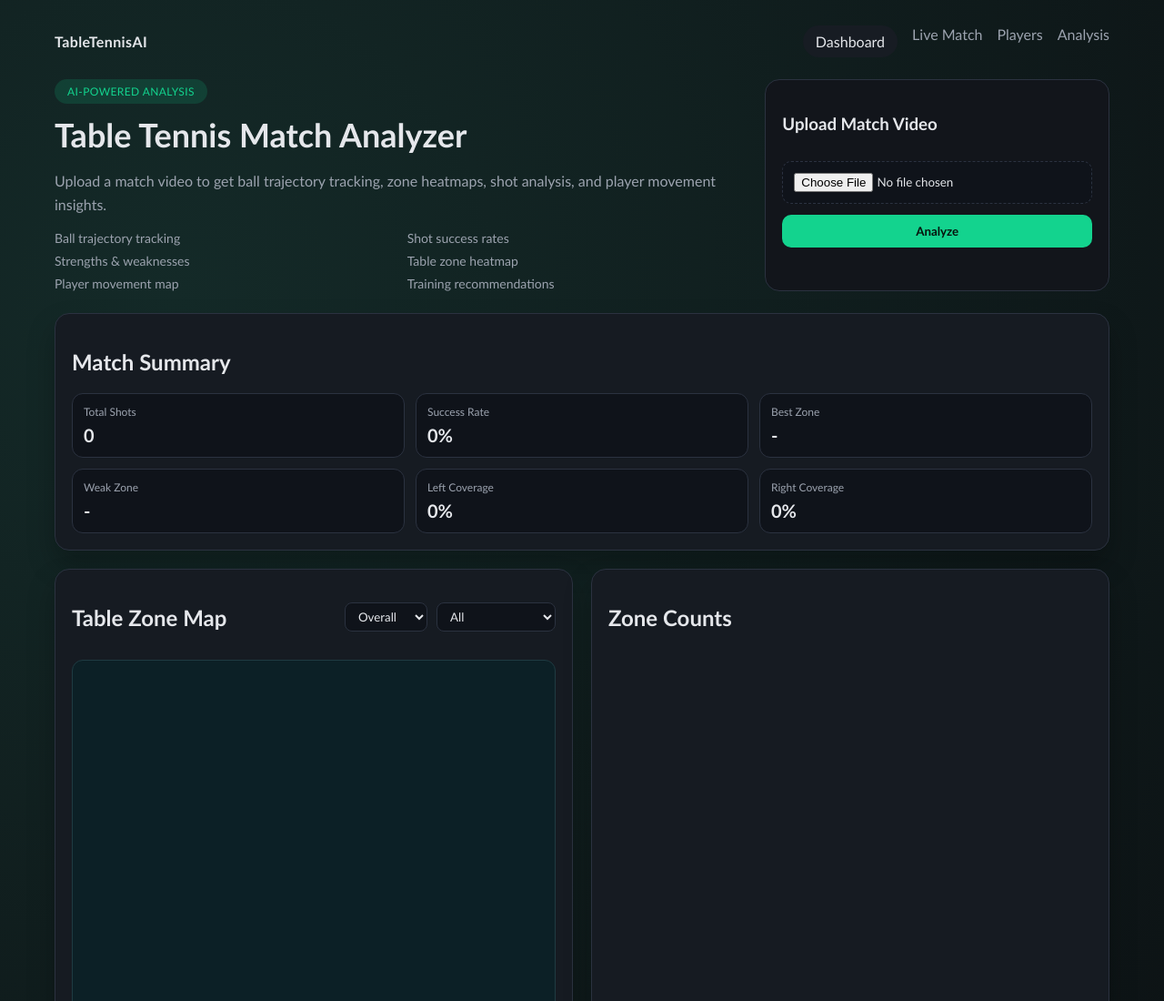
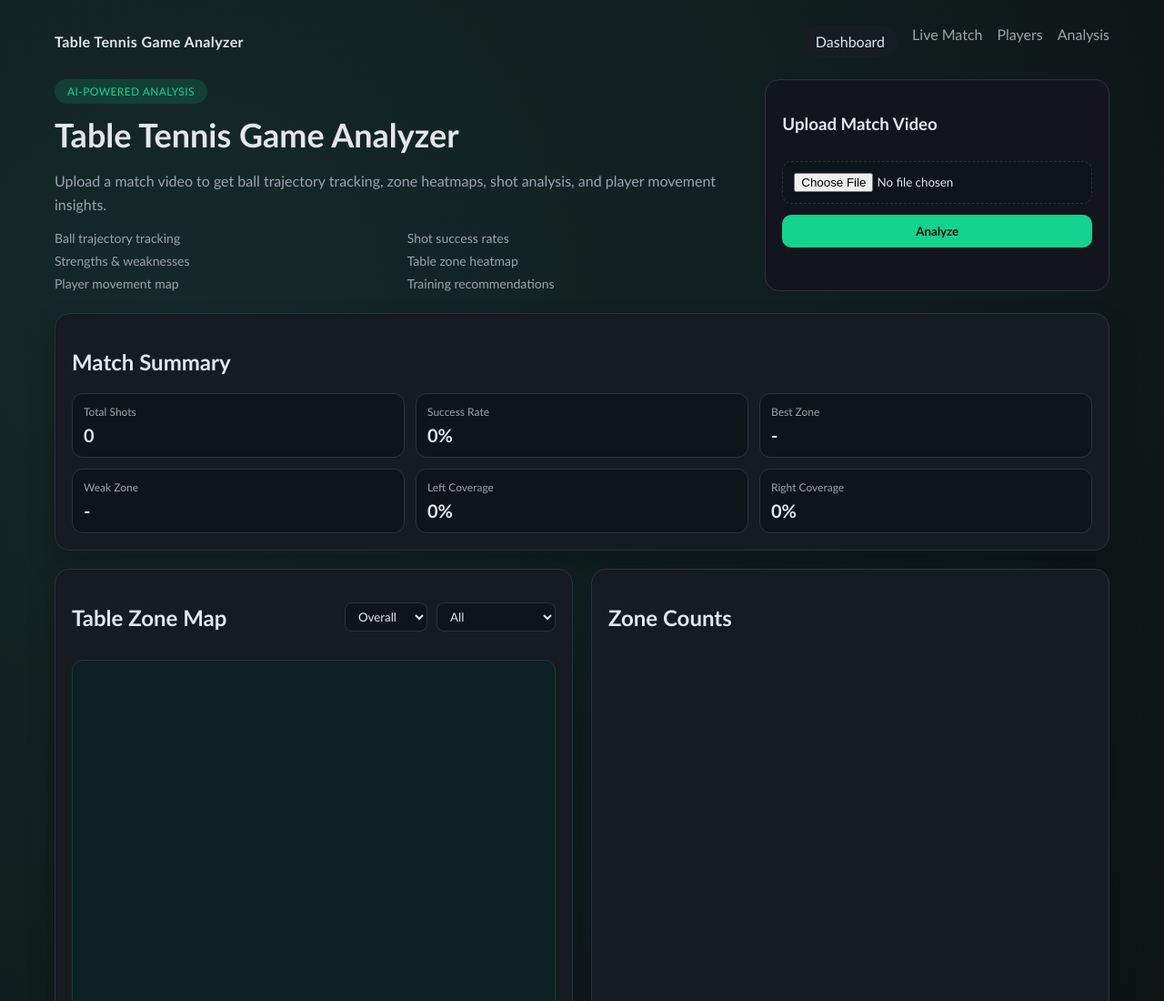
Before and after one commit to Harsh-maker007/table-tennis-game-analyzer, a plain HTML site: page table-tennis-ai/frontend/index.html in a window 1280 px wide. Shown: the top 1100 px of the page at 91% size. Drawn offline with Linux system fonts and the light colour scheme; files that its build step writes are made by us from their sources; files whose address does not match are found by name.

Commit message:
Rename app to Table Tennis Game Analyzer

```diff
--- a/table-tennis-ai/frontend/index.html
+++ b/table-tennis-ai/frontend/index.html
@@ -3,13 +3,13 @@
   <head>
     <meta charset="utf-8" />
     <meta name="viewport" content="width=device-width, initial-scale=1" />
-    <title>Table Tennis AI Analyzer</title>
+    <title>Table Tennis Game Analyzer</title>
     <link rel="stylesheet" href="/static/style.css" />
   </head>
   <body>
     <div class="app">
       <header class="topbar">
-        <div class="brand">TableTennisAI</div>
+        <div class="brand">Table Tennis Game Analyzer</div>
         <nav class="nav">
           <span class="nav-item active">Dashboard</span>
           <span class="nav-item">Live Match</span>
@@ -21,7 +21,7 @@
       <section class="hero">
         <div class="hero-text">
           <span class="pill">AI-Powered Analysis</span>
-          <h1>Table Tennis Match Analyzer</h1>
+          <h1>Table Tennis Game Analyzer</h1>
           <p>
             Upload a match video to get ball trajectory tracking, zone heatmaps,
             shot analysis, and player movement insights.
```
Also changed, not shown: 1 other file.
